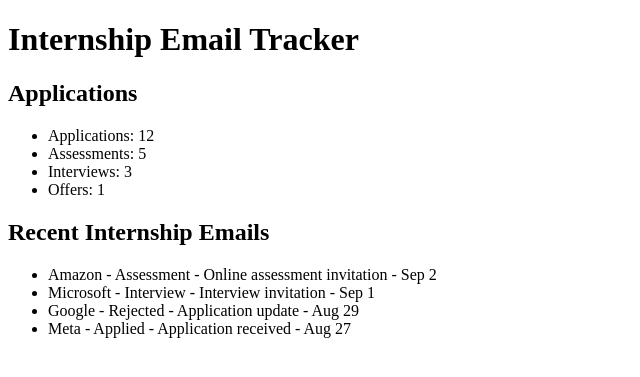
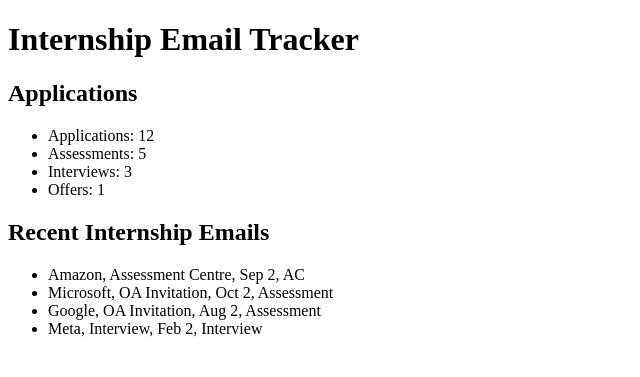
Before and after one commit to ArjunKishor-e/internship_email_tracker, a FastAPI app: page / in a window 1280 px wide. Shown: the top 377 px of the page, without its empty margins (0-640 px from the left). Run offline with FastAPI, Linux system fonts and the light colour scheme.

Commit message:
Sample emails/Dashboard Render

```diff
--- a/src/internship_email_tracker/app.py
+++ b/src/internship_email_tracker/app.py
@@ -1,5 +1,6 @@
 from fastapi import FastAPI, Request
 from fastapi.templating import Jinja2Templates
+from internship_email_tracker.sample_emails import sample_emails
 
 app = FastAPI()
 
@@ -7,4 +8,4 @@
 
 @app.get("/")
 def home(request: Request):
-    return templates.TemplateResponse(request, "index.html", {})
+    return templates.TemplateResponse(request, "index.html", {"emails": sample_emails})
--- /dev/null
+++ b/src/internship_email_tracker/sample_emails.py
@@ -0,0 +1,8 @@
+from internship_email_tracker.email import Email
+
+sample_emails = [
+    Email("Amazon", "Assessment Centre", "Sep 2", "AC"),
+    Email("Microsoft", "OA Invitation", "Oct 2", "Assessment"),
+    Email("Google", "OA Invitation", "Aug 2", "Assessment"),
+    Email("Meta", "Interview", "Feb 2", "Interview"),
+]
--- a/src/internship_email_tracker/templates/index.html
+++ b/src/internship_email_tracker/templates/index.html
@@ -18,10 +18,9 @@
     <h2>Recent Internship Emails</h2>
 
     <ul>
-        <li>Amazon - Assessment - Online assessment invitation - Sep 2</li>
-        <li>Microsoft - Interview - Interview invitation - Sep 1</li>
-        <li>Google - Rejected - Application update - Aug 29</li>
-        <li>Meta - Applied - Application received - Aug 27</li>
+        {% for email in emails %}
+        <li>{{ email.company }}, {{ email.subject }}, {{ email.date }}, {{ email.stage }}</li>
+        {% endfor %}
     </ul>
 </body>
 </html>
```
